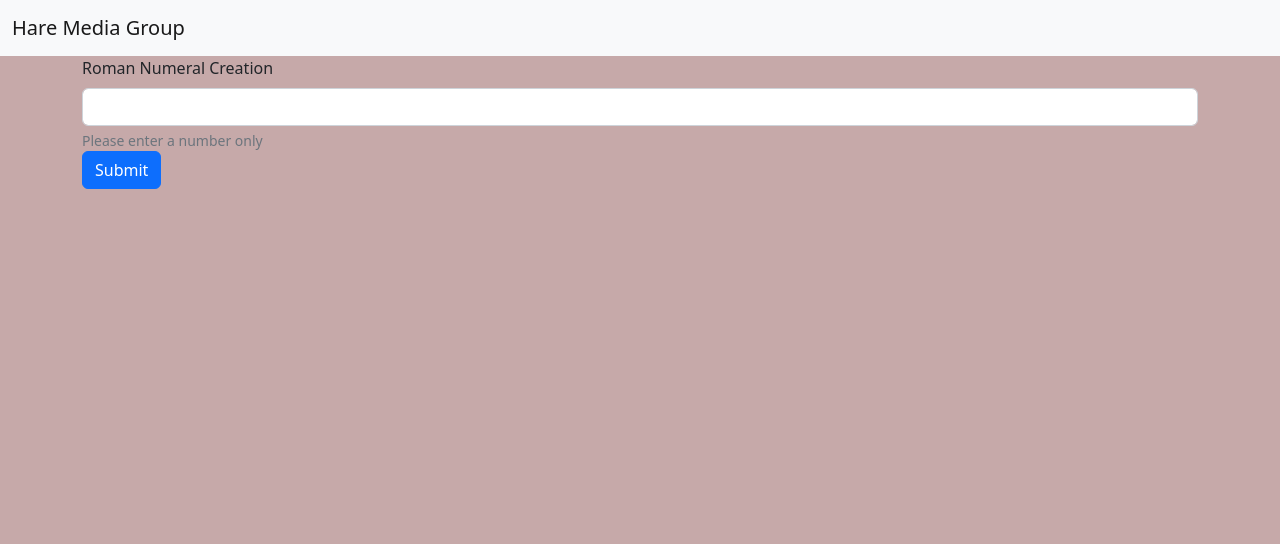
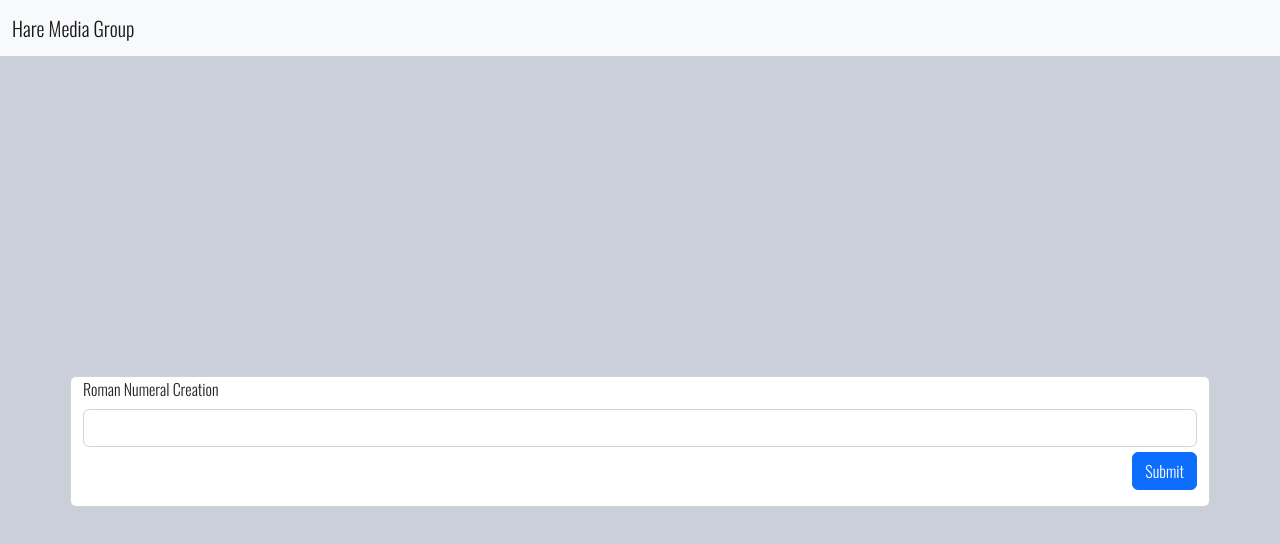
Before and after one commit to Lancasting/hare, a plain HTML site: page index.html in a window 1280 px wide. Drawn offline with nearby package versions, Linux system fonts and the light colour scheme.

Commit message:
cleaning up code and adding some light styling

```diff
--- a/index.html
+++ b/index.html
@@ -8,25 +8,28 @@
     <link href="https://cdn.jsdelivr.net/npm/bootstrap@5.2.1/dist/css/bootstrap.min.css" rel="stylesheet"
         integrity="sha384-iYQeCzEYFbKjA/T2uDLTpkwGzCiq6soy8tYaI1GyVh/UjpbCx/TYkiZhlZB6+fzT" crossorigin="anonymous">
     <link rel="stylesheet" type="text/css" href="style.css" />
+    <link rel="preconnect" href="https://fonts.googleapis.com">
+<link rel="preconnect" href="https://fonts.gstatic.com" crossorigin>
+<link href="https://fonts.googleapis.com/css2?family=Oswald:wght@300&display=swap" rel="stylesheet">
 
 </head>
 
 <body>
-    <nav class="navbar navbar-expand-lg bg-light">
+    <nav class="navbar bg-light">
         <div class="container-fluid">
             <a class="navbar-brand" href="#">Hare Media Group</a>
     </nav>
-    <div class="container-sm">
+    <div class="container-sm card hidden">
         <div class="mb-3">
             <label for="inputForm" class="form-label">Roman Numeral Creation</label>
             <input type="text" class="form-control" id="numberInput" aria-describedby="inputForm">
-            <div id="info" class="form-text">Please enter a number only</div>
             <input type="submit" class="btn btn-primary" />
         </div>
     </div>
-    <div class="container-sm">
-        <p class="result"></p>
+    <div class="container-sm result-card">
+        <h1 class="result"></h1>
     </div>
+</div>
     <script src="https://cdn.jsdelivr.net/npm/bootstrap@5.2.1/dist/js/bootstrap.bundle.min.js"
         integrity="sha384-u1OknCvxWvY5kfmNBILK2hRnQC3Pr17a+RTT6rIHI7NnikvbZlHgTPOOmMi466C8"
         crossorigin="anonymous"></script>
--- a/index.js
+++ b/index.js
@@ -1,20 +1,14 @@
-$(document).ready(function() {
+$(document).ready(function () {
     function init() {
-        console.log("JS has loaded");
+
     }
     $(".btn").click(function () {
-        console.log("button clicked");
         let num = $("#numberInput").val();
-
-        // let num = document.querySelector("form-control");
-        // console.log(num);
         romanize(num);
 
         function romanize(num) {
-            console.log(num);
-            console.log("function is running");
             if (isNaN(num))
-                alert( "Please enter a valid Number");
+                alert("Please enter a valid Number");
             var digits = String(+num).split(""),
                 key = ["", "C", "CC", "CCC", "CD", "D", "DC", "DCC", "DCCC", "CM",
                     "", "X", "XX", "XXX", "XL", "L", "LX", "LXX", "LXXX", "XC",
@@ -23,10 +17,9 @@ $(document).ready(function() {
                 i = 3;
             while (i--)
                 roman = (key[+digits.pop() + (i * 10)] || "") + roman;
-                let result = (Array(+digits.join("") + 1).join("M") + roman)
-                console.log(result);
-             $(".result").text(result);
-             event.preventDefault();
+            let result = (Array(+digits.join("") + 1).join("M") + roman)
+            $(".result").text(result);
+            event.preventDefault();
         }
     })
     init();
--- a/style.css
+++ b/style.css
@@ -1,3 +1,22 @@
 body {
-    background-color: rgb(198, 169, 169);
+    background-color: rgb(203, 207, 218);
+    font-family: 'Oswald', sans-serif;
 }
+
+.navbar-brand .navbar {
+    text-align: center;
+}
+
+.result {
+    text-align: center;
+}
+.container-sm {
+    margin-top: 25vw;
+}
+.btn {
+    margin-top: 5px;
+    float: right;
+}
+.form-label {
+    text-align: center;
+}
```
